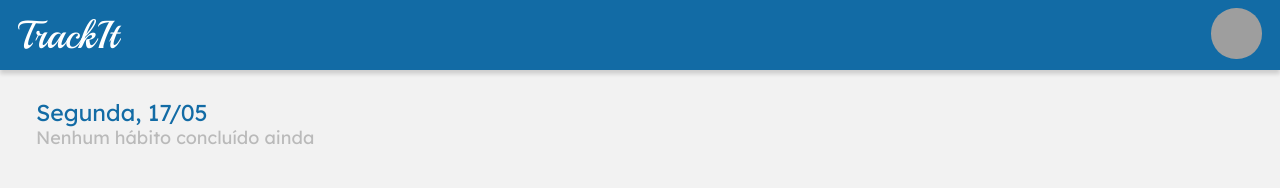
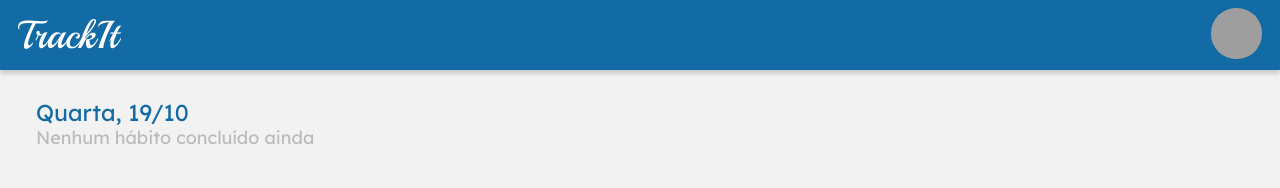
Before and after one commit to nascimentoliveira/projeto11-trackit, a React (Create React App) app: page /hoje in a window 1280 px wide. Shown: the top 188 px of the page. Built offline with nearby package versions, Linux system fonts and the light colour scheme; grey boxes are pictures that could not be loaded.

Commit message:
feat (NavToday): today shown

```diff
--- a/package.json
+++ b/package.json
@@ -7,6 +7,7 @@
     "@testing-library/react": "^13.4.0",
     "@testing-library/user-event": "^13.5.0",
     "axios": "^1.1.3",
+    "dayjs": "^1.11.5",
     "react": "^18.2.0",
     "react-circular-progressbar": "^2.1.0",
     "react-dom": "^18.2.0",
--- a/src/components/NavToday.js
+++ b/src/components/NavToday.js
@@ -1,9 +1,20 @@
 import styled from 'styled-components';
+import dayjs from 'dayjs';
 
 function NavToday() {
+  const dictWeekDays = {
+    'Monday': 'Segunda',
+    'Tuesday': 'Terça',
+    'Wednesday': 'Quarta',
+    'Thursday': 'Quinta',
+    'Friday': 'Sexta',
+    'Saturday': 'Sábado',
+    'Sunday': 'Domingo'
+  }
+
   return (
     <NavTodayComponent>
-      <Today>Segunda, 17/05</Today>
+      <Today>{dictWeekDays[dayjs().format('dddd')]}, {dayjs().format('DD/MM')}</Today>
       <Status>Nenhum hábito concluído ainda</Status>
     </NavTodayComponent>
   );
```
Also changed, not shown: 1 other file (tests, documents, lock files or other folders).
